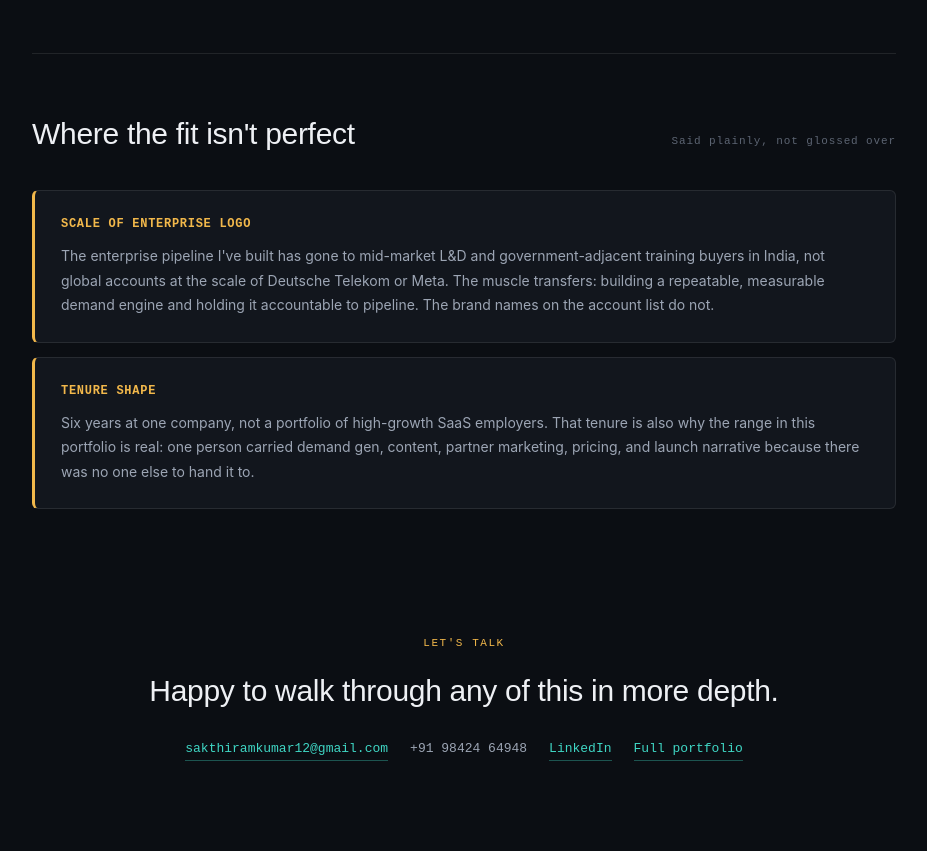
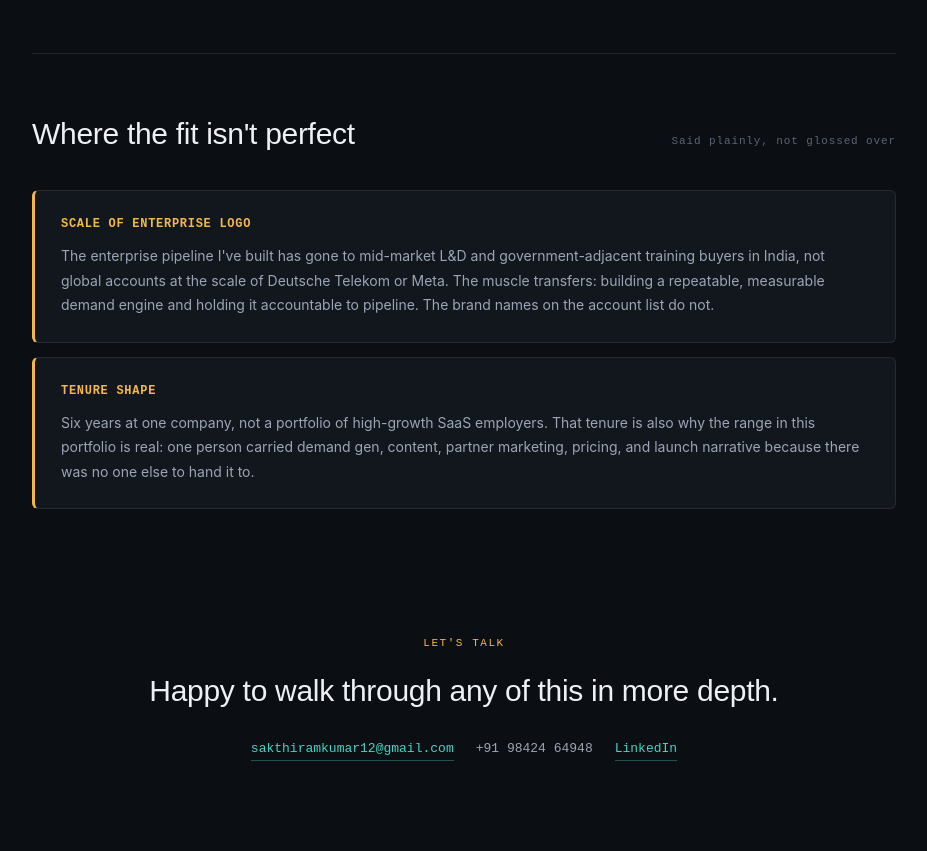
Before and after one commit to sakthiramkr/eleven-labs, a plain HTML site: page index.html in a window 1280 px wide. Shown: the part 2864-3715 px from the top of the page, without its empty margins (176-1103 px from the left). Drawn offline with Linux system fonts and the light colour scheme.

Commit message:
Update index.html

```diff
--- a/index.html
+++ b/index.html
@@ -240,7 +240,6 @@ footer h2{margin-bottom:16px}
       <a href="mailto:sakthiramkumar12@gmail.com">sakthiramkumar12@gmail.com</a>
       <span>+91 98424 64948</span>
       <a href="https://linkedin.com/in/sakthi-ramkumar-s-8592a7144">LinkedIn</a>
-      <a href="https://sakthiramkr.github.io">Full portfolio</a>
     </div>
   </footer>
 </div>
```
